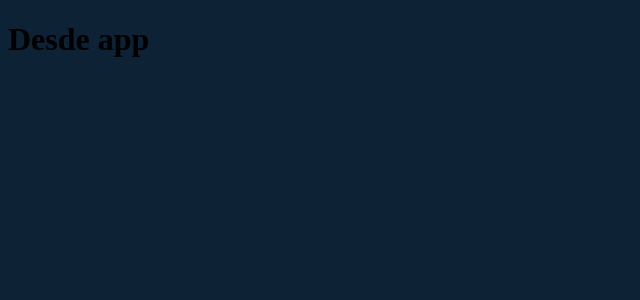
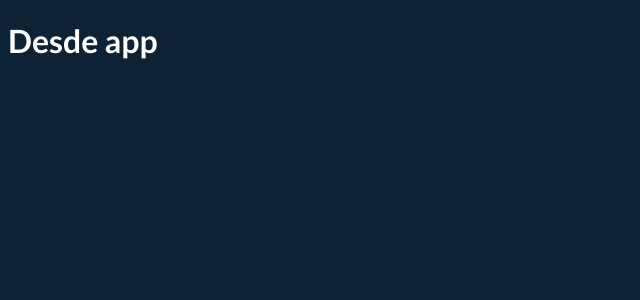
Before and after one commit to RussHide/cotizador-cripto-react, a React (Vite) app: page / in a window 1280 px wide. Shown: the top 300 px of the page, without its empty margins (0-640 px from the left). Built offline with nearby package versions, Linux system fonts and the light colour scheme.

Commit message:
Viendo que son los styled components

```diff
--- a/src/App.jsx
+++ b/src/App.jsx
@@ -1,7 +1,13 @@
+import styled from "@emotion/styled";
+
+const Heading = styled.h1`
+  font-family: 'Lato', sans-serif;
+  color: #FFF;
+`
+
 function App() {
-
   return (
-    <h1>Desde app</h1>
+    <Heading>Desde app</Heading>
   )
 }
 
```
